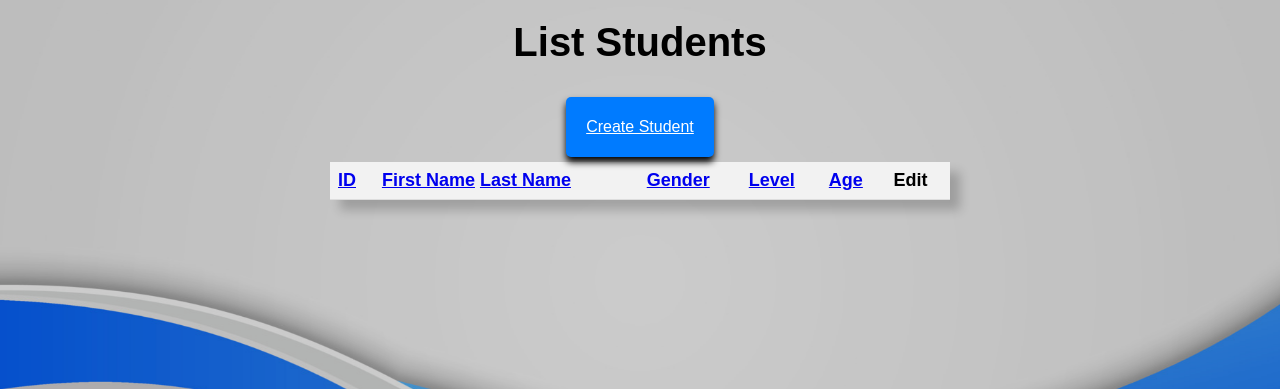
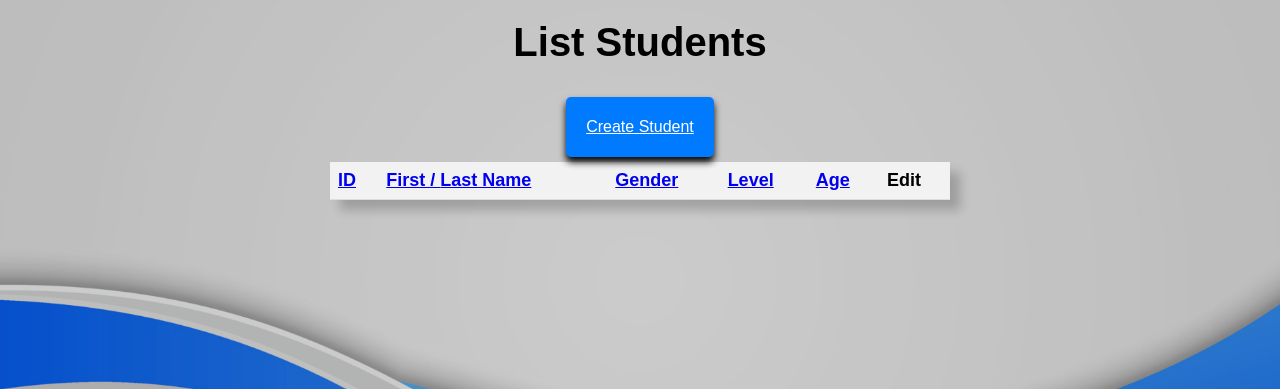
Before and after one commit to taholmes160/school4, a Flask app: page /students/students in a window 1280 px wide. Shown: the part 120-509 px from the top of the page. Run offline with Flask 3, Linux system fonts and the light colour scheme; data that the repository does not hold is empty; some libraries are stand-ins or nearby versions.

Commit message:
Fix link formatting in list_students.html template

```diff
--- a/app/templates/students/list_students.html
+++ b/app/templates/students/list_students.html
@@ -8,7 +8,7 @@
   <thead>
       <tr>
           <th><a href="{{ url_for('students.list_students', sort='student_id') }}">ID</a></th>
-          <th><a href="{{ url_for('students.list_students', sort='student_fname') }}">First Name</a> <a href="{{ url_for('students.list_students', sort='student_lname') }}">Last Name</a></th>
+          <th><a href="{{ url_for('students.list_students', sort='student_fname') }}">First / </a> <a href="{{ url_for('students.list_students', sort='student_lname') }}">Last Name</a></th>
           <th><a href="{{ url_for('students.list_students', sort='gender.gender_name') }}">Gender</a></th>
           <th><a href="{{ url_for('students.list_students', sort='level.level_name') }}">Level</a></th>
           <th><a href="{{ url_for('students.list_students', sort='student_age') }}">Age</a></th>
```
